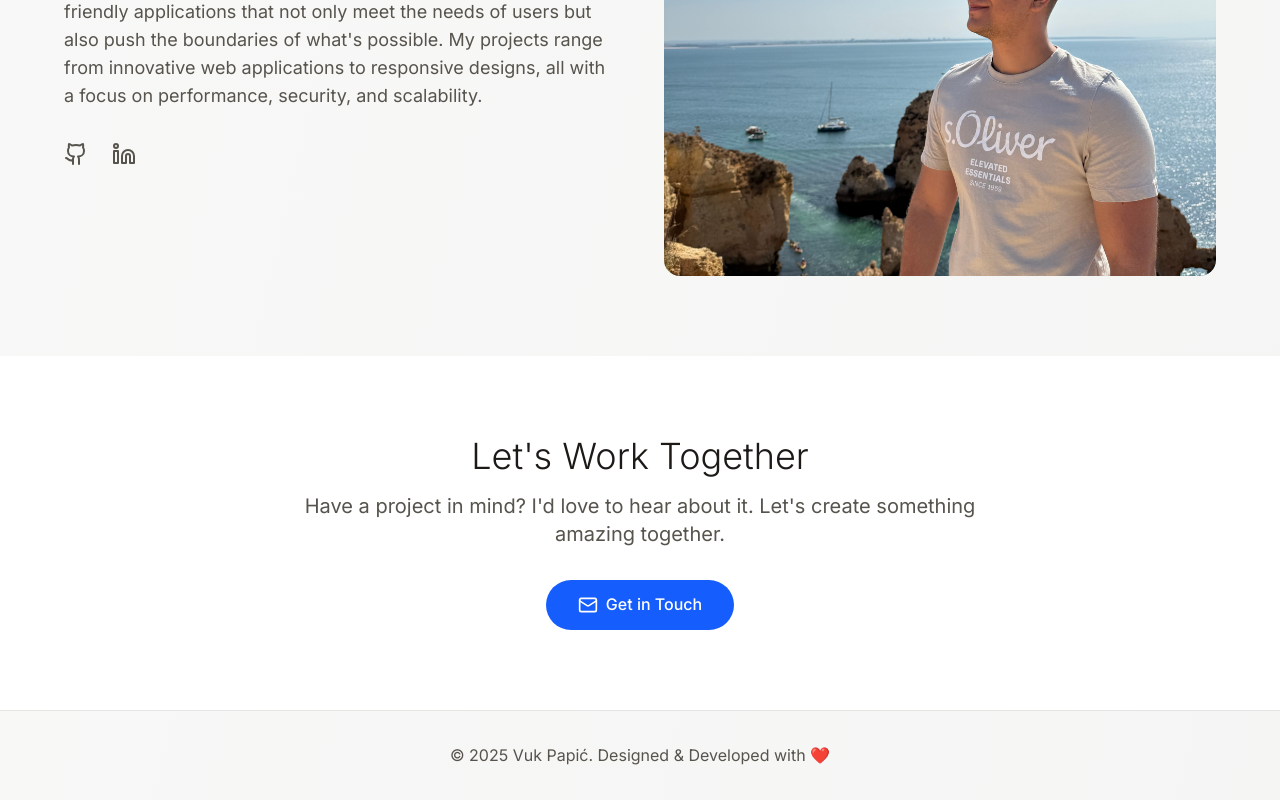
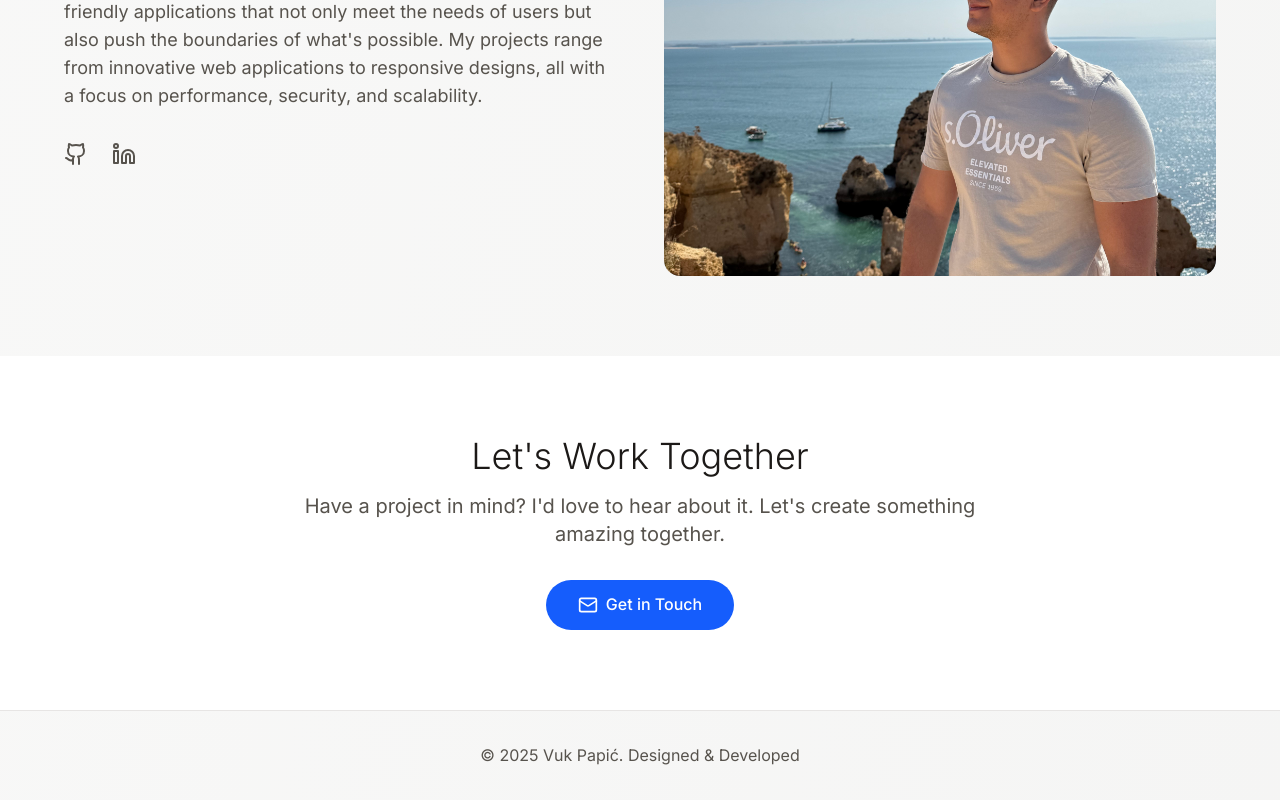
Before and after one commit to Vukp17/portfolio, a Next.js app: page / in a window 1280 px wide. Shown: the part 4630-5430 px from the top of the page. Built offline with nearby package versions, Linux system fonts and the light colour scheme.

Commit message:
Fix of eslint

```diff
--- a/src/app/page.tsx
+++ b/src/app/page.tsx
@@ -491,7 +491,7 @@ export default function Home() {
             viewport={{ once: true }}
           >
             <h2 className="text-4xl font-light text-stone-900 dark:text-stone-100 mb-4">
-              Let's Work Together
+              Let&apos;s Work Together
             </h2>
             <p className="text-xl text-stone-600 dark:text-stone-400 mb-8 max-w-2xl mx-auto">
               Have a project in mind? I&apos;d love to hear about it. Let&apos;s create something amazing together.
@@ -513,7 +513,7 @@ export default function Home() {
       <footer className="py-8 px-6 border-t border-stone-200 dark:border-stone-700">
         <div className="max-w-6xl mx-auto text-center">
           <p className="text-stone-600 dark:text-stone-400">
-            © 2025 Vuk Papić. Designed & Developed with ❤️
+            © 2025 Vuk Papić. Designed & Developed
           </p>
         </div>
       </footer>
```
